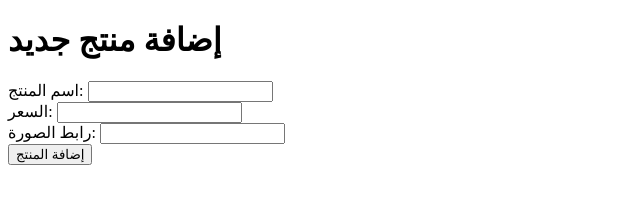
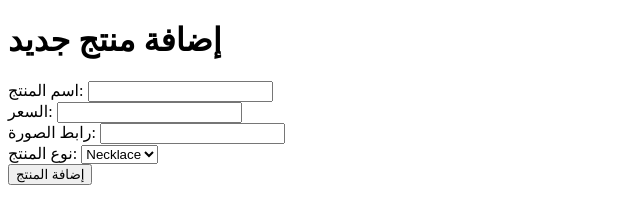
Before and after one commit to abanoub-yousry/store3, a plain HTML site: page admin.html in a window 1280 px wide. Shown: the whole page, without its empty margins (0-640 px from the left). Drawn offline with Linux system fonts and the light colour scheme.

Commit message:
Update admin.html

```diff
--- a/admin.html
+++ b/admin.html
@@ -11,6 +11,14 @@
         <label>اسم المنتج: <input type="text" id="productName" required></label><br>
         <label>السعر: <input type="number" id="productPrice" required></label><br>
         <label>رابط الصورة: <input type="text" id="productImage" required></label><br>
+        <label>نوع المنتج:
+    <select id="productType">
+        <option value="Necklace">Necklace</option>
+        <option value="Bracelet">Bracelet</option>
+        <option value="Ring">Ring</option>
+    </select>
+</label><br>
+
         <button type="submit">إضافة المنتج</button>
     </form>
 
```
